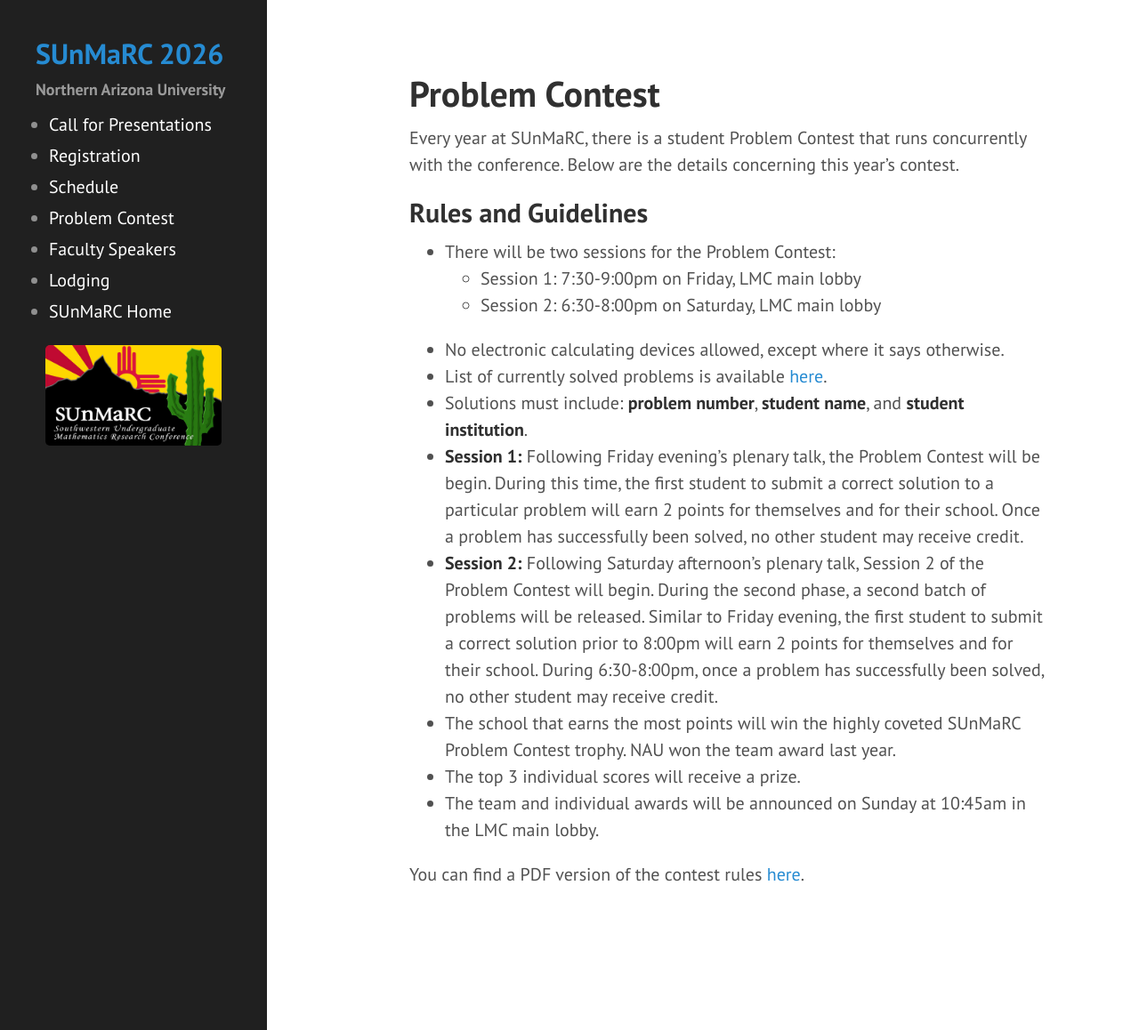
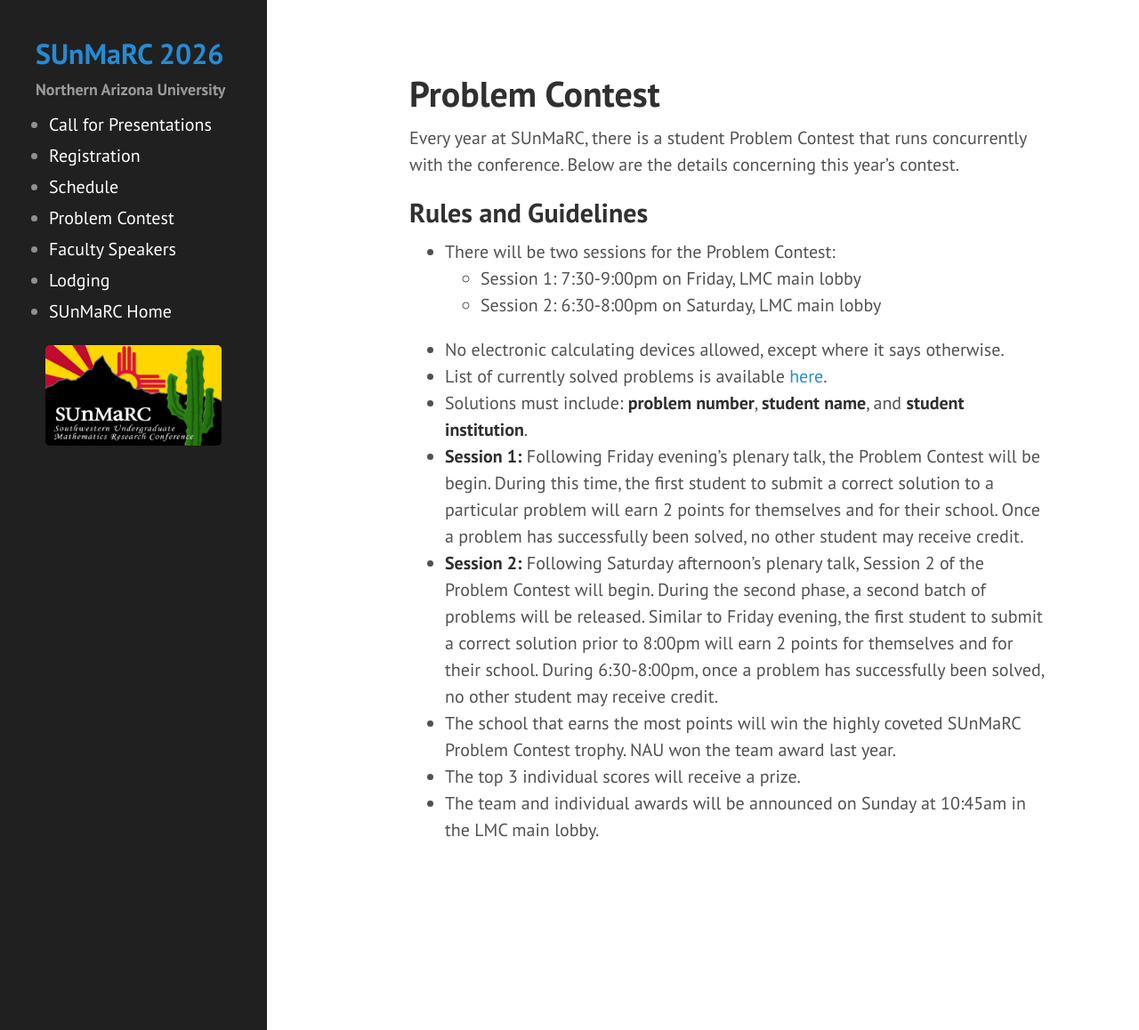
Before and after one commit to NAUMathStat/sunmarc2026, a Jekyll site: the page built from contest.md, in a window 1280 px wide and 1158 px high. Shown: the whole window at 89% size. Built offline with Jekyll 4.4.1, drawn with Linux system fonts in a browser that asks for light colours.

Commit message:
Update contest.md

```diff
--- a/contest.md
+++ b/contest.md
@@ -19,5 +19,3 @@ Every year at SUnMaRC, there is a student Problem Contest that runs concurrently
 - The school that earns the most points will win the highly coveted SUnMaRC Problem Contest trophy. NAU won the team award last year.
 - The top 3 individual scores will receive a prize.
 - The team and individual awards will be announced on Sunday at 10:45am in the LMC main lobby.
-
-You can find a PDF version of the contest rules [here](https://naumathstat.github.io/sunmarc2017/contest.pdf).
```
